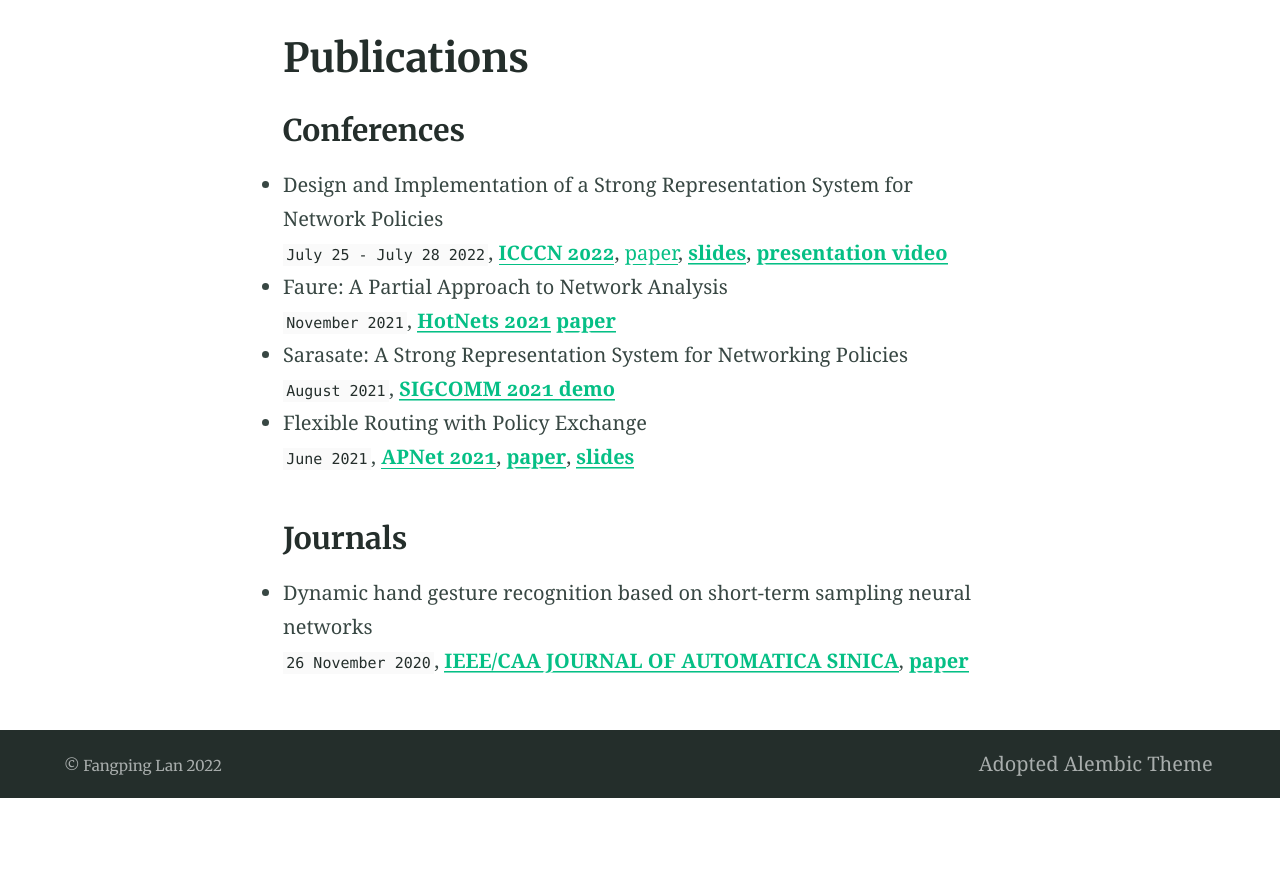
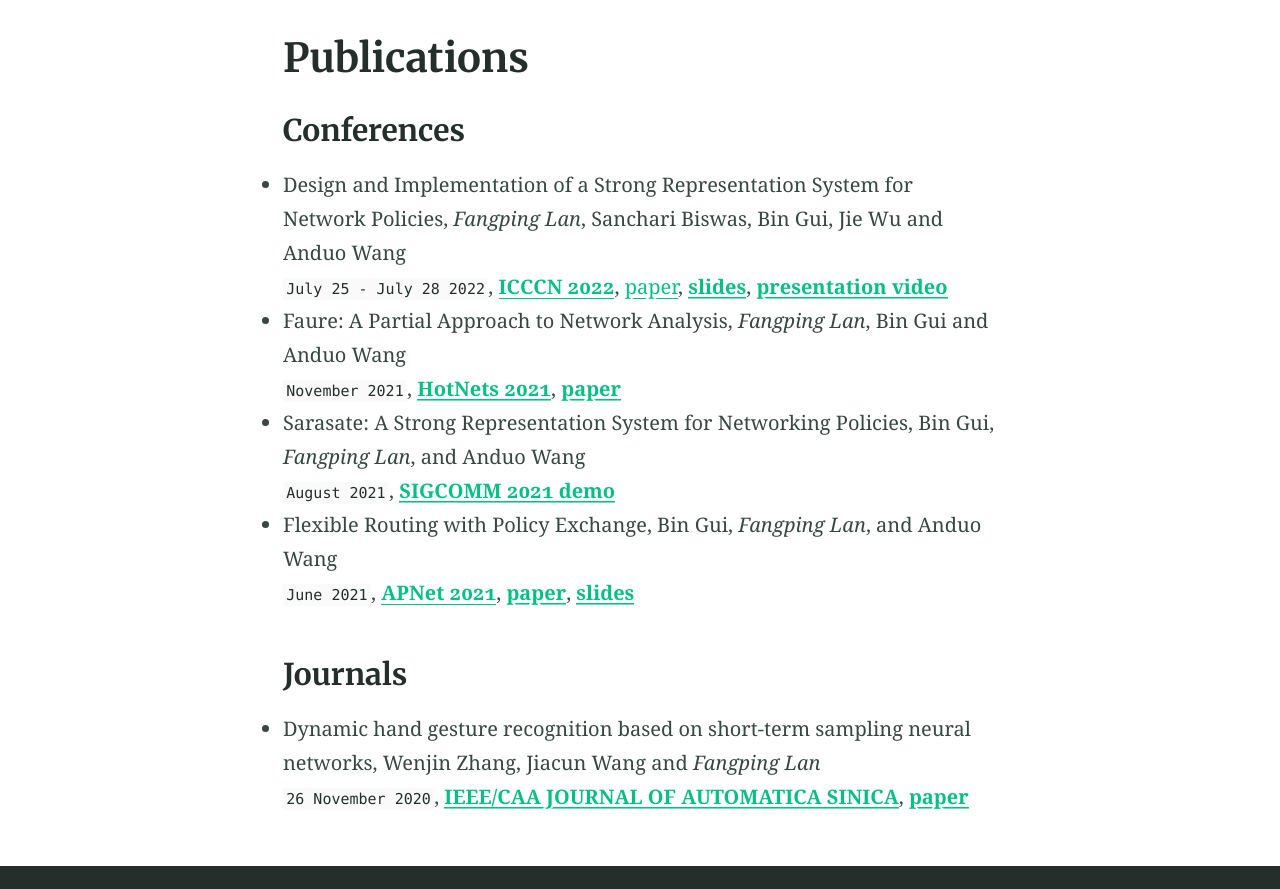
Before and after one commit to lanfangping/lanfangping.github.io, a Jekyll site: the page built from publications.md, in a window 1280 px wide, cut to the strip 412-1301 px from the top of the page. Built offline with Jekyll 4.4.1, drawn with Linux system fonts in a browser that asks for light colours; before the commit the page ends 1210 px from its top, so only the background shows below that.

Commit message:
Update publications.md

```diff
--- a/publications.md
+++ b/publications.md
@@ -10,29 +10,29 @@
 
 ### Conferences
 
-- Design and Implementation of a Strong Representation System for Network Policies
+- Design and Implementation of a Strong Representation System for Network Policies, *Fangping Lan*, Sanchari Biswas, Bin Gui, Jie Wu and Anduo Wang
 
     `July 25 - July 28 2022`,
     [**ICCCN 2022**](http://www.icccn.org/),
-    [paper](/),
+    [paper](),
     [**slides**](/docs/icccn2022/icccn2022-v2-7.key),
     [**presentation video**](https://www.youtube.com/watch?v=5BwFTQoFETA)
 
 
-- Faure: A Partial Approach to Network Analysis
+- Faure: A Partial Approach to Network Analysis, *Fangping Lan*, Bin Gui and Anduo Wang
 
   `November 2021`,
-  [**HotNets 2021**](https://conferences.sigcomm.org/hotnets/2021/)
+  [**HotNets 2021**](https://conferences.sigcomm.org/hotnets/2021/),
   [**paper**](http://anduowang.github.io/docs/faure.pdf)
 
 
-- Sarasate: A Strong Representation System for Networking Policies
+- Sarasate: A Strong Representation System for Networking Policies, Bin Gui, *Fangping Lan*, and Anduo Wang
 
   `August 2021`,
   [**SIGCOMM 2021 demo**](https://anduowang.github.io/docs/sigcomm2021demo.pdf)
 
 
-- Flexible Routing with Policy Exchange
+- Flexible Routing with Policy Exchange, Bin Gui, *Fangping Lan*, and Anduo Wang
 
   `June 2021`,
   [**APNet 2021**](https://conferences.sigcomm.org/events/apnet2021/index.html),
@@ -42,7 +42,7 @@
 
 ### Journals
 
-- Dynamic hand gesture recognition based on short-term sampling neural networks
+- Dynamic hand gesture recognition based on short-term sampling neural networks, Wenjin Zhang, Jiacun Wang and *Fangping Lan*
 
   `26 November 2020`,
   [**IEEE/CAA JOURNAL OF AUTOMATICA SINICA**](/),
```
